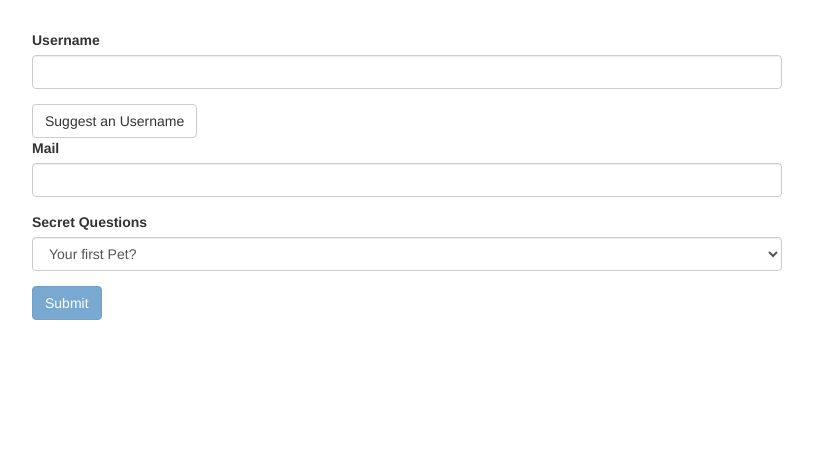
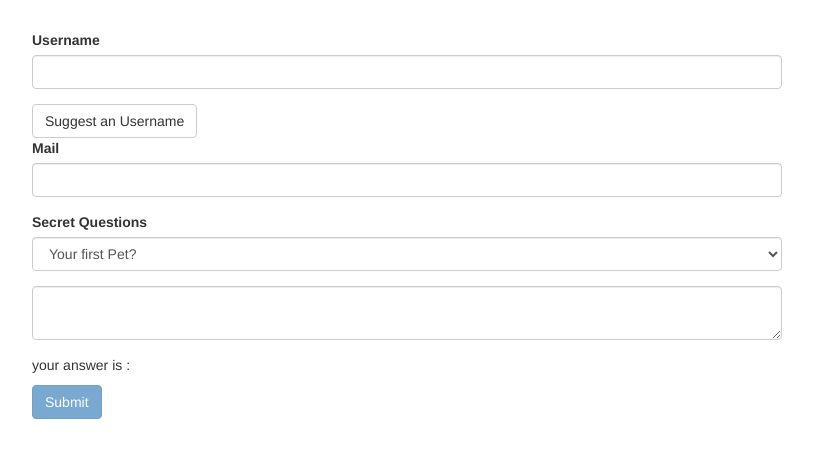
Before and after one commit to pavananumoju/Udemy_Angular, an Angular app in the folder forms-td-start/: page / in a window 1280 px wide. Shown: the top 458 px of the page, without its empty margins (233-1046 px from the left). Built offline with nearby package versions, Linux system fonts and the light colour scheme.

Commit message:
ngModel bindings in Form

```diff
--- a/forms-td-start/src/app/app.component.html
+++ b/forms-td-start/src/app/app.component.html
@@ -21,6 +21,10 @@
             <option value="teacher">Your first teacher?</option>
           </select>
         </div>
+        <div class="form-group">
+          <textarea name="questionAnswer" class="form-control" [(ngModel)]="answer"></textarea>
+        </div>
+        <p>your answer is : {{answer}}</p>
         <button class="btn btn-primary" type="submit" [disabled]="!f.valid">Submit</button>
       </form>
     </div>
--- a/forms-td-start/src/app/app.component.ts
+++ b/forms-td-start/src/app/app.component.ts
@@ -9,6 +9,7 @@ import { NgForm } from '@angular/forms';
 export class AppComponent {
   @ViewChild('f') signUpForm: NgForm;
   defaultSelectVal = 'pet';
+  answer = ''
 
   suggestUserName() {
     const suggestedName = 'Superuser';
```
